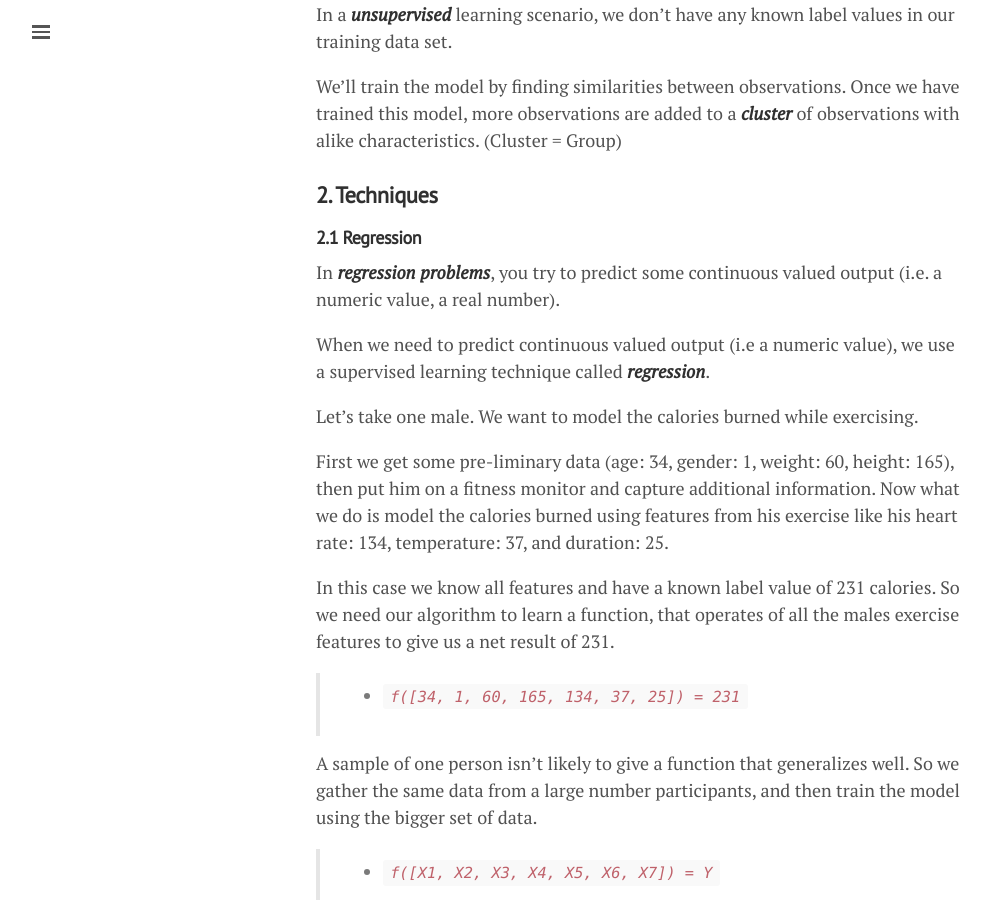
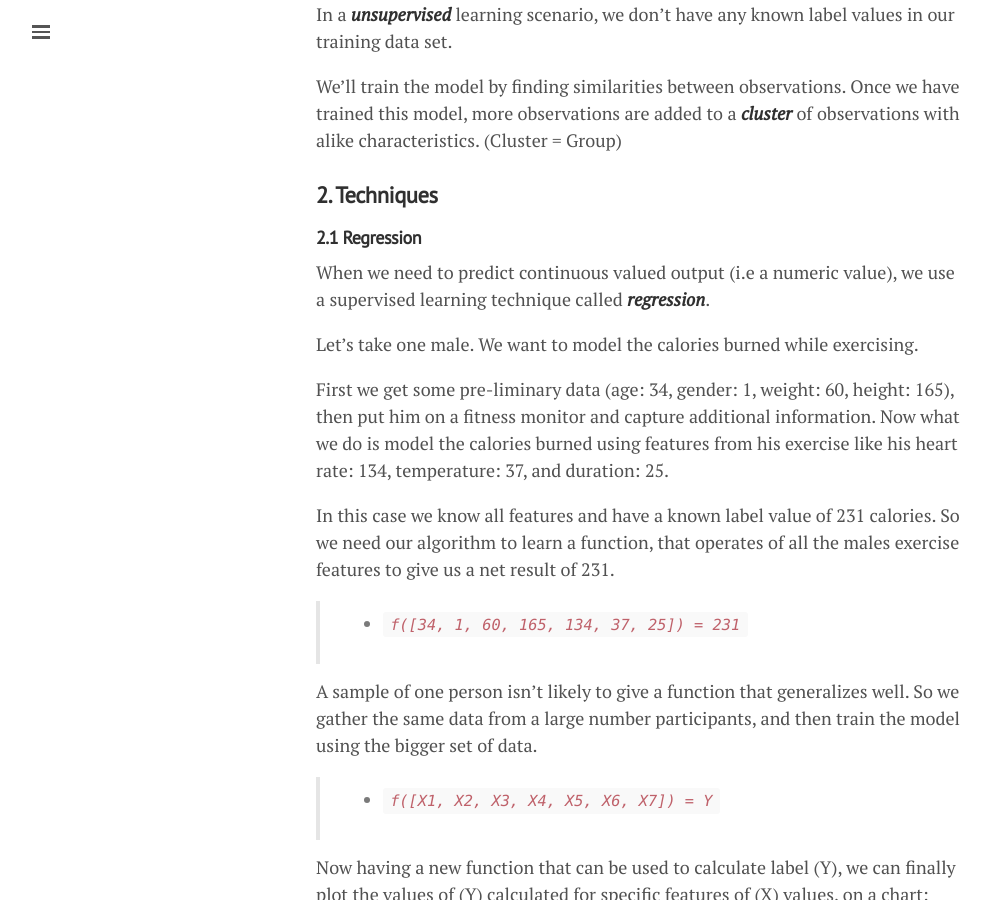
Before and after one commit to lgeurts/lgeurts.github.io, a Jekyll site: the page built from _posts/2018-06-29-artificial-intelligence-basics.md, in a window 1280 px wide and 900 px high, scrolled down 2681 px. Shown: the whole window, without its empty margins (0-990 px from the left). Built offline with Jekyll 4.4.1, drawn with Linux system fonts in a browser that asks for light colours; nearby versions of some CDN libraries; some of the changed text lies outside the part shown.

Commit message:
Update 2018-06-29-artificial-intelligence-basics.md

```diff
--- a/_posts/2018-06-29-artificial-intelligence-basics.md
+++ b/_posts/2018-06-29-artificial-intelligence-basics.md
@@ -83,8 +83,6 @@ We'll train the model by finding similarities between observations. Once we have
 
 #### **2.1 Regression**
 
-In ***regression problems***, you try to predict some continuous valued output (i.e. a numeric value, a real number).
-
 When we need to predict continuous valued output (i.e a numeric value), we use a supervised learning technique called ***regression***.
 
 Let's take one male. We want to model the calories burned while exercising.
```
Also changed, not shown: other parts of _posts/2018-06-29-artificial-intelligence-basics.md (+2 -0 lines).
